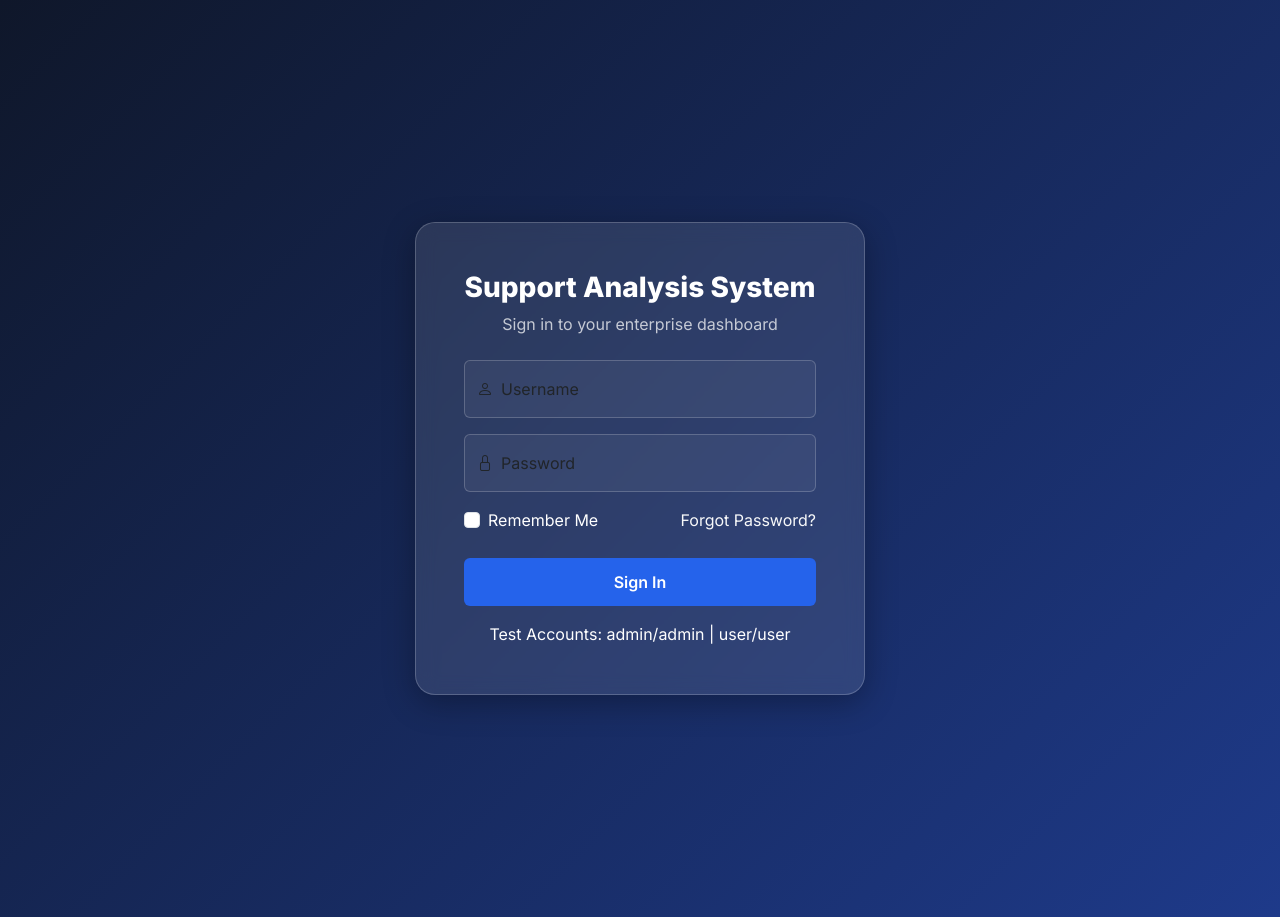
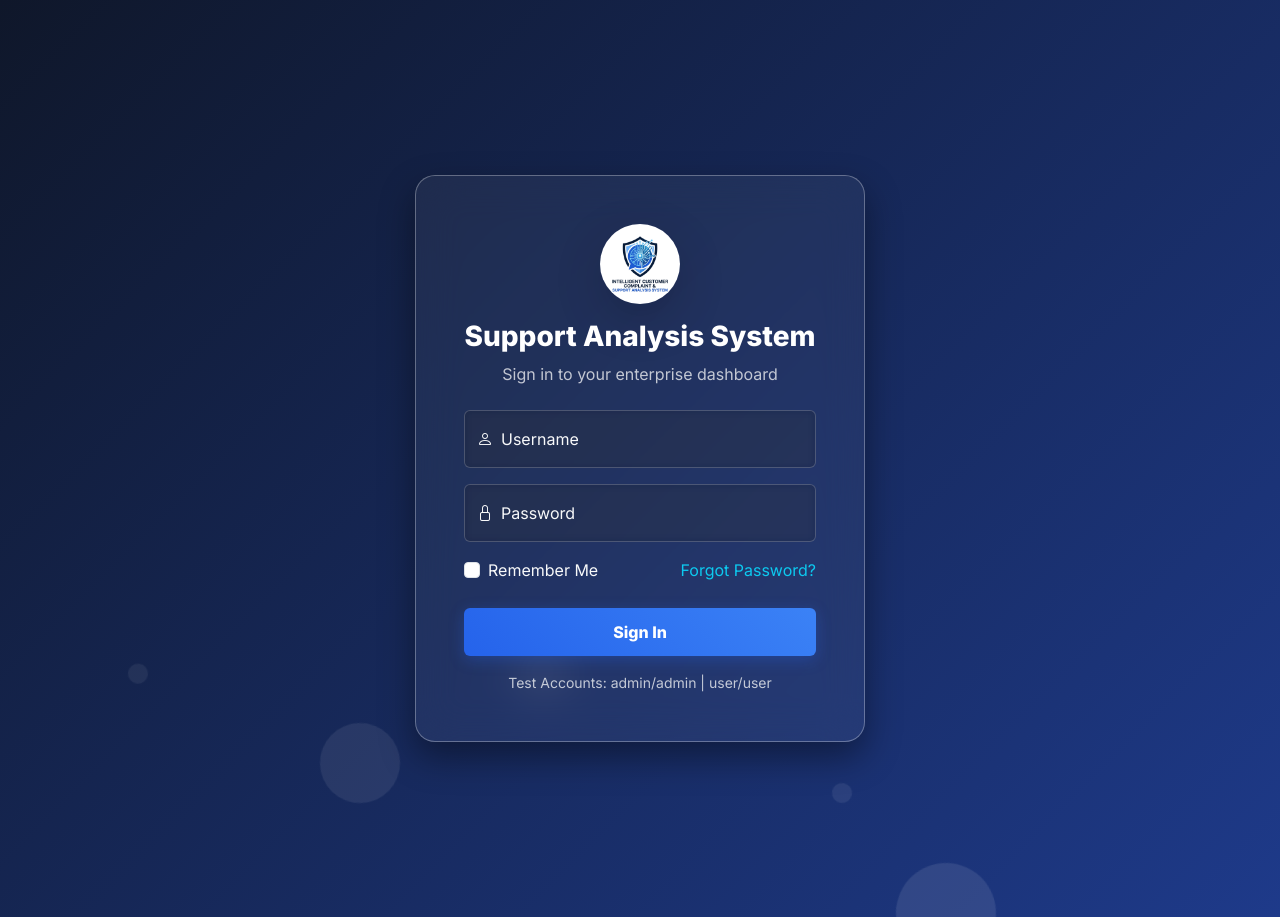
Before and after one commit to jchiran010/Support-Analysis-System, a Flask app: page /login in a window 1280 px wide. Run offline with Flask 3, Linux system fonts and the light colour scheme.

Commit message:
Enhance UI with animations, glassmorphism, and logos

```diff
--- a/Frontend/static/css/style.css
+++ b/Frontend/static/css/style.css
@@ -83,6 +99,34 @@ body {
     to { opacity: 0; visibility: hidden; }
 }
 
+/* Login Background Animation */
+.background-animation {
+    position: absolute;
+    top: 0; left: 0; right: 0; bottom: 0;
+    overflow: hidden;
+    z-index: 0;
+}
+.background-animation span {
+    position: absolute;
+    display: block;
+    width: 20px;
+    height: 20px;
+    background: rgba(255,255,255,0.1);
+    animation: float 25s linear infinite;
+    bottom: -150px;
+    border-radius: 50%;
+}
+.background-animation span:nth-child(1) { left: 25%; width: 80px; height: 80px; animation-delay: 0s; }
+.background-animation span:nth-child(2) { left: 10%; width: 20px; height: 20px; animation-delay: 2s; animation-duration: 12s; }
+.background-animation span:nth-child(3) { left: 70%; width: 100px; height: 100px; animation-delay: 4s; }
+.background-animation span:nth-child(4) { left: 40%; width: 60px; height: 60px; animation-delay: 0s; animation-duration: 18s; }
+.background-animation span:nth-child(5) { left: 65%; width: 20px; height: 20px; animation-delay: 0s; }
+
+@keyframes float {
+    0% { transform: translateY(0) rotate(0deg); opacity: 1; }
+    100% { transform: translateY(-1000px) rotate(720deg); opacity: 0; }
+}
+
 /* Glassmorphism Login */
 .login-container {
     min-height: 100vh;
@@ -91,45 +135,62 @@ body {
     justify-content: center;
     background: var(--splash-bg);
     padding: 2rem;
+    position: relative;
 }
 
 .login-card {
-    background: rgba(255, 255, 255, 0.1);
-    backdrop-filter: blur(10px);
-    -webkit-backdrop-filter: blur(10px);
+    background: rgba(255, 255, 255, 0.05);
+    backdrop-filter: blur(20px);
+    -webkit-backdrop-filter: blur(20px);
     border-radius: 20px;
-    border: 1px solid rgba(255, 255, 255, 0.2);
+    border: 1px solid rgba(255, 255, 255, 0.3);
     padding: 3rem;
     width: 100%;
     max-width: 450px;
     color: #FFF;
-    box-shadow: 0 8px 32px rgba(0, 0, 0, 0.3);
+    box-shadow: 0 15px 35px rgba(0, 0, 0, 0.4);
+    position: relative;
+    z-index: 1;
+    transform: translateY(0);
+    transition: transform 0.3s ease, box-shadow 0.3s ease;
+}
+.login-card:hover {
+    transform: translateY(-5px);
+    box-shadow: 0 20px 40px rgba(0, 0, 0, 0.5);
 }
 
-.login-card .form-control {
-    background: rgba(255, 255, 255, 0.05);
-    border: 1px solid rgba(255, 255, 255, 0.2);
+.glass-input {
+    background: rgba(0, 0, 0, 0.2) !important;
+    border: 1px solid rgba(255, 255, 255, 0.2) !important;
+    color: #FFF !important;
+    backdrop-filter: blur(5px);
+    transition: all 0.3s ease;
+}
+.glass-input:focus {
+    background: rgba(0, 0, 0, 0.4) !important;
+    border-color: var(--light-blue) !important;
+    box-shadow: 0 0 15px rgba(96, 165, 250, 0.5) !important;
+}
+
+.btn-primary-custom {
+    background: linear-gradient(45deg, var(--accent), #3b82f6);
     color: #FFF;
+    border: none;
+    padding: 0.75rem;
+    font-weight: 700;
+    transition: all 0.3s ease;
+    box-shadow: 0 4px 15px rgba(37, 99, 235, 0.3);
 }
-.login-card .form-control:focus {
-    background: rgba(255, 255, 255, 0.1);
-    border-color: #FFF;
-    box-shadow: 0 0 0 0.25rem rgba(255,255,255,0.25);
+.btn-primary-custom:hover {
+    background: linear-gradient(45deg, #3b82f6, var(--accent));
+    transform: scale(1.02);
+    box-shadow: 0 6px 20px rgba(37, 99, 235, 0.5);
     color: #FFF;
 }
 
-.btn-primary-custom {
-    background-color: var(--accent);
-    color: #FFF;
-    border: none;
-    padding: 0.75rem;
-    font-weight: 600;
-    transition: all 0.3s ease;
-}
-.btn-primary-custom:hover {
-    background-color: var(--sidebar-hover);
-    color: #FFF;
-    transform: translateY(-2px);
+.hover-glow:hover {
+    color: #fff !important;
+    text-shadow: 0 0 8px rgba(255,255,255,0.8);
 }
 
 /* Dashboard Sidebar */
--- a/Frontend/templates/login.html
+++ b/Frontend/templates/login.html
@@ -2,8 +2,17 @@
 
 {% block content %}
 <div class="login-container">
+    <div class="background-animation">
+        <span></span>
+        <span></span>
+        <span></span>
+        <span></span>
+        <span></span>
+    </div>
+
     <div class="login-card">
         <div class="text-center mb-4">
+            <img src="{{ url_for('static', filename='images/logo.jpg') }}" alt="Support Analysis System Logo" class="rounded-circle mb-3 shadow-lg" width="80" height="80">
             <h3 class="fw-bold">Support Analysis System</h3>
             <p class="text-light opacity-75 mt-2">Sign in to your enterprise dashboard</p>
         </div>
@@ -21,25 +30,25 @@
 
         <form method="POST" action="{{ url_for('login') }}">
             <div class="form-floating mb-3">
-                <input type="text" class="form-control" id="username" name="username" placeholder="Username" required>
-                <label for="username" class="text-dark"><i class="bi bi-person me-2"></i>Username</label>
+                <input type="text" class="form-control glass-input" id="username" name="username" placeholder="Username" required>
+                <label for="username" class="text-light"><i class="bi bi-person me-2"></i>Username</label>
             </div>
             <div class="form-floating mb-3">
-                <input type="password" class="form-control" id="password" name="password" placeholder="Password" required>
-                <label for="password" class="text-dark"><i class="bi bi-lock me-2"></i>Password</label>
+                <input type="password" class="form-control glass-input" id="password" name="password" placeholder="Password" required>
+                <label for="password" class="text-light"><i class="bi bi-lock me-2"></i>Password</label>
             </div>
             <div class="d-flex justify-content-between mb-4">
                 <div class="form-check">
                     <input class="form-check-input" type="checkbox" id="rememberMe">
-                    <label class="form-check-label" for="rememberMe">
+                    <label class="form-check-label text-light" for="rememberMe">
                         Remember Me
                     </label>
                 </div>
-                <a href="#" class="text-light text-decoration-none">Forgot Password?</a>
+                <a href="#" class="text-info text-decoration-none hover-glow">Forgot Password?</a>
             </div>
             <button type="submit" class="btn btn-primary-custom w-100 mb-3">Sign In</button>
             <div class="text-center">
-                <p class="mb-0">Test Accounts: admin/admin | user/user</p>
+                <p class="mb-0 text-light opacity-75 small">Test Accounts: admin/admin | user/user</p>
             </div>
         </form>
     </div>
--- a/Frontend/templates/splash.html
+++ b/Frontend/templates/splash.html
@@ -2,6 +2,7 @@
 
 {% block content %}
 <div id="splash-screen">
+    <img src="{{ url_for('static', filename='images/logo.jpg') }}" alt="Support Analysis System Logo" class="splash-logo mb-4">
     <div class="splash-title">Support Analysis System</div>
     <p class="mb-4 text-light">Loading enterprise modules...</p>
     <div class="loader">
```
Also changed, not shown: other parts of Frontend/static/css/style.css (+38 -13 lines), 1 other file.
